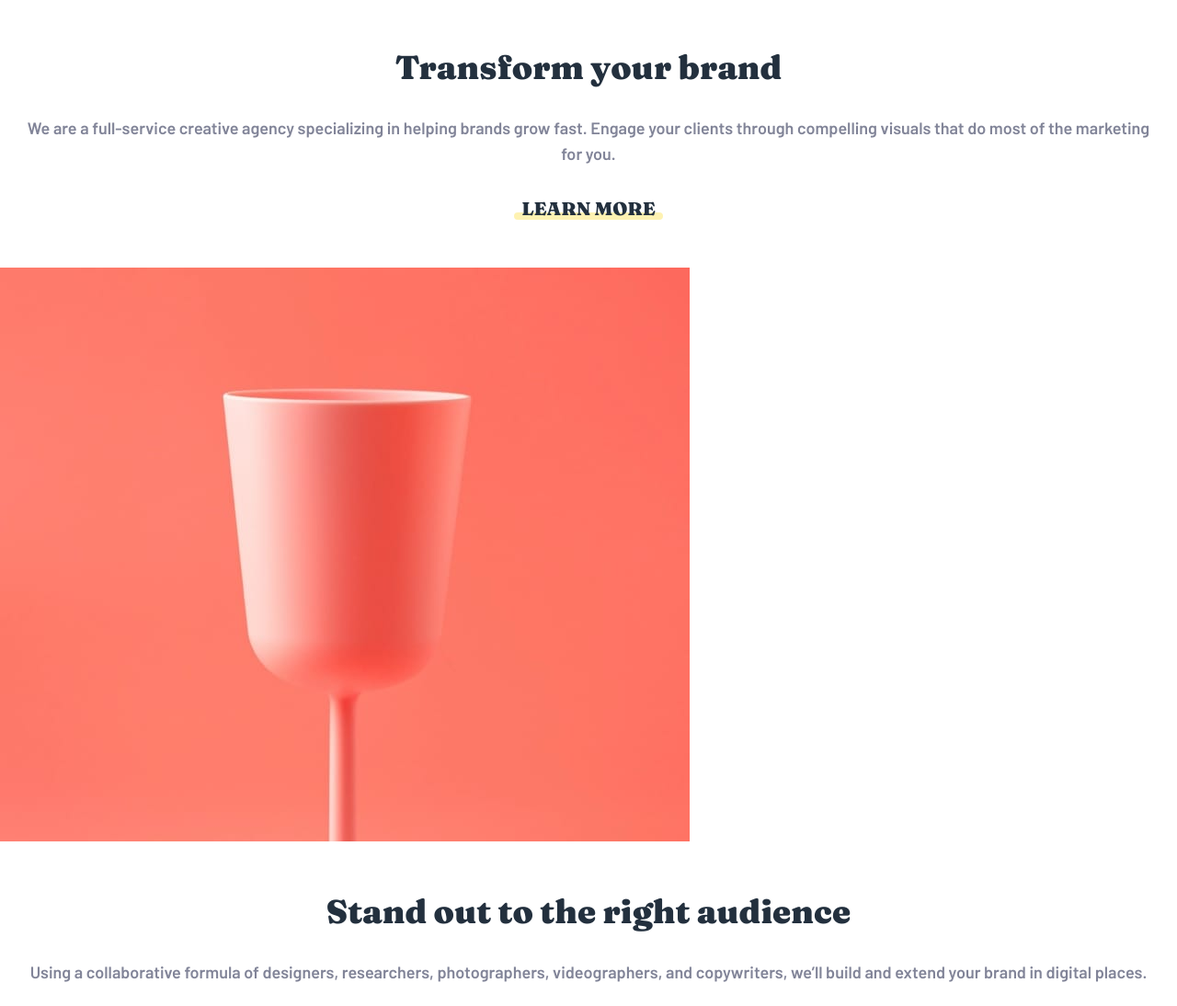
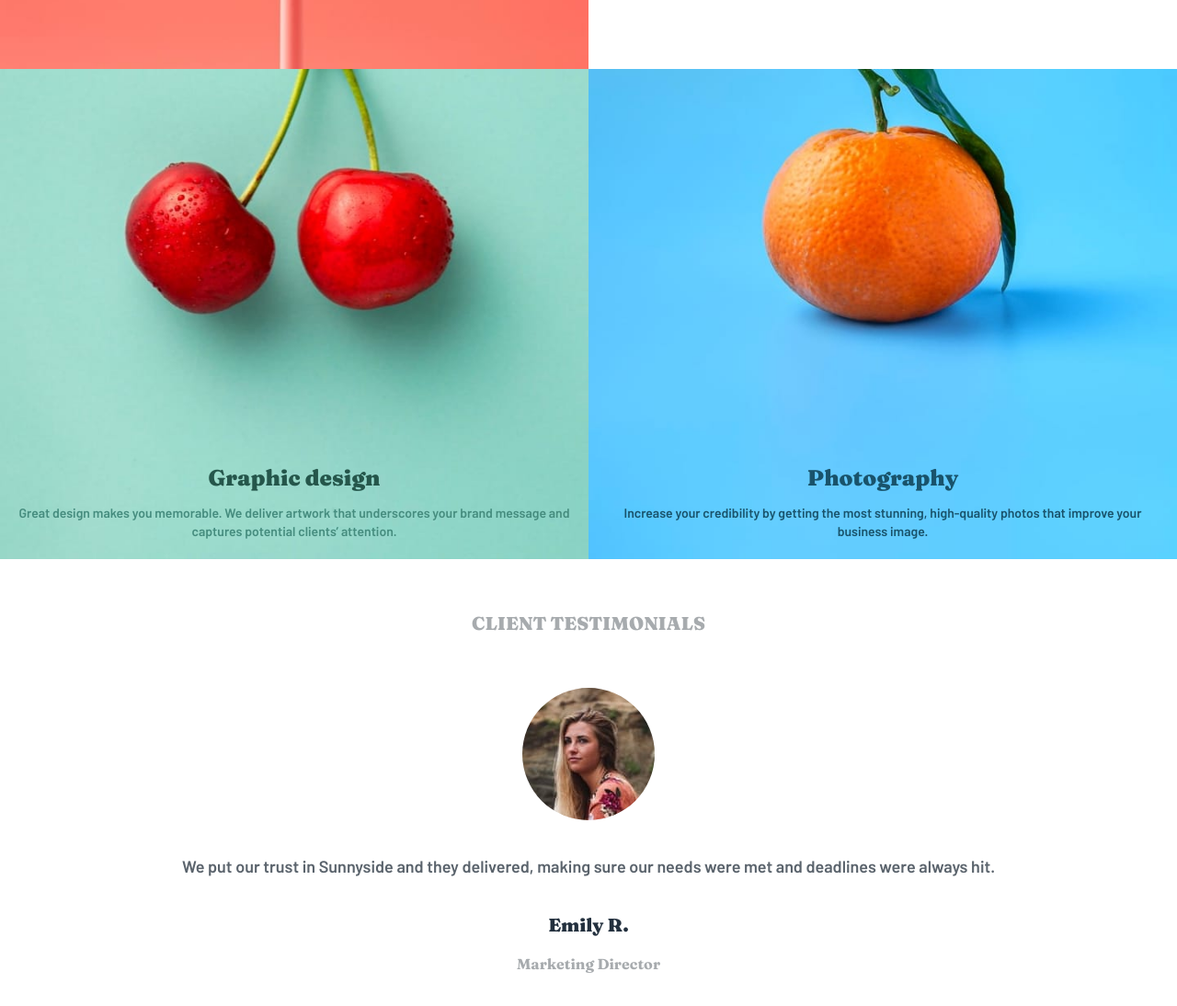
Before and after one commit to SaulOrlando/sunnyide-agency-landing-page, a website: page index.html in a window 1280 px wide. Shown: the part 1703-2797 px from the top of the page at 92% size. Drawn offline with Linux system fonts and the light colour scheme.

Commit message:
chore: :fire: se ha borrado el archivo js innecesario, y esta en construccion el diseño responsivo para desktop

```diff
--- a/index.html
+++ b/index.html
@@ -12,9 +12,15 @@
 
 <body class="text-lg font-barlow font-semibold">
   <header class="relative">
-    <nav class="flex absolute pt-6 px-5 w-full justify-between">
+    <nav class="flex absolute pt-6 px-5 w-full justify-between items-center">
       <img src="./assets/images/logo.svg" alt="logo Sunnyside">
-      <button popovertarget="prueba">
+      <nav class="hidden gap-12 text-white items-center sm:flex">
+        <a href="#" class="transition">About</a>
+        <a href="#" class="transition">Services</a>
+        <a href="#" class="transition">Projects</a>
+        <a href="#" class="bg-white text-dark-blue rounded-full p-3 uppercase font-fraunces font-bold transition-all hover:bg-opacity-40 hover:text-white">Contact</a>
+      </nav>
+      <button popovertarget="prueba" class="sm:hidden">
         <img src="./assets/images/icon-hamburger.svg" alt="hamburger menu">
       </button>
     </nav>
@@ -35,61 +41,65 @@
       </ul>
     </nav>
     <h1
-      class="uppercase absolute text-white text-5xl font-fraunces font-black top-[28%] left-1/2 -translate-y-[28%] -translate-x-1/2 text-center">
+      class="uppercase absolute text-white text-5xl font-fraunces font-black top-[28%] left-1/2 -translate-y-[28%] -translate-x-1/2 text-center sm:top-1/2 sm:-translate-y-1/2">
       We are creatives</h1>
     <img src="./assets/images/icon-arrow-down.svg" alt="arrow down"
-      class="absolute bottom-28 left-1/2 -translate-x-1/2">
+      class="absolute bottom-28 left-1/2 -translate-x-1/2 sm:bottom-2">
     <picture>
+      <source media="(width >= 640px)" srcset="./assets/images/desktop/image-header.jpg">
       <img src="./assets/images/mobile/image-header.jpg" alt="orange">
     </picture>
   </header>
-  <main class="grid grid-cols-1">
+  <main class="grid grid-cols-1 sm:grid-cols-2">
     <picture>
+      <source media="(width >= 640px)" srcset="./assets/images/desktop/image-transform.jpg">
       <img src="./assets/images/mobile/image-transform.jpg" alt="">
     </picture>
-    <article class="flex flex-col gap-8 pt-14 px-6 pb-12 text-center">
-      <h2 class="text-4xl font-black font-fraunces text-very-dark-desaturated-blue">
+    <article class="flex flex-col gap-8 pt-14 px-6 pb-12 text-center sm:py-4 sm:px-2 sm:gap-3 sm:col-start-1 sm:col-end-2 sm:row-start-1">
+      <h2 class="text-4xl font-black font-fraunces text-very-dark-desaturated-blue sm:text-2xl sm:text-left">
         Transform your brand
       </h2>
-      <p class="text-dark-grayish-blue">
+      <p class="text-dark-grayish-blue text-sm">
         We are a full-service creative agency specializing in helping brands grow fast.
         Engage your clients through compelling visuals that do most of the marketing for you.
       </p>
       <section class="w-fit m-auto relative pb-[2px]">
-        <a class="block font-black text-xl uppercase text-very-dark-desaturated-blue font-fraunces px-2 cursor-pointer">
+        <a class="block font-black text-xl uppercase text-very-dark-desaturated-blue font-fraunces px-2 cursor-pointer peer sm:text-base">
           Learn more
         </a>
-        <div class="w-full m-auto bg-yellow-sunny h-2 absolute bottom-1 rounded-full -z-10 opacity-30"></div>
+        <div class="w-full m-auto bg-yellow-sunny h-2 absolute bottom-1 rounded-full -z-10 opacity-30 transition peer-hover:opacity-70"></div>
       </section>
     </article>
     <picture>
+      <source media="(width >= 640px)" srcset="./assets/images/desktop/image-stand-out.jpg">
       <img src="./assets/images/mobile/image-stand-out.jpg" alt="stand out">
     </picture>
-    <article class="flex flex-col gap-8 pt-14 px-6 pb-12 text-center">
-      <h2 class="text-4xl font-black font-fraunces text-very-dark-desaturated-blue">
+    <article class="flex flex-col gap-8 pt-14 px-6 pb-12 text-center sm:py-4 sm:px-2 sm:gap-3">
+      <h2 class="text-4xl font-black font-fraunces text-very-dark-desaturated-blue sm:text-2xl sm:text-left">
         Stand out to the right audience
       </h2>
-      <p class="text-dark-grayish-blue font-semibold">
+      <p class="text-dark-grayish-blue text-sm">
         Using a collaborative formula of designers, researchers, photographers, videographers, and copywriters, we’ll
         build
         and extend your brand in digital places.
       </p>
       <section class="w-fit m-auto relative pb-[2px]">
-        <a class="block font-black text-xl uppercase text-very-dark-desaturated-blue font-fraunces px-2 cursor-pointer">
+        <a class="block font-black text-xl uppercase text-very-dark-desaturated-blue font-fraunces px-2 cursor-pointer peer sm:text-base">
           Learn more
         </a>
-        <div class="w-full m-auto bg-soft-red h-2 absolute bottom-1 rounded-full -z-10 opacity-30"></div>
+        <div class="w-full m-auto bg-soft-red h-2 absolute bottom-1 rounded-full -z-10 opacity-30 transition peer-hover:opacity-70"></div>
       </section>
     </article>
     <article class="relative">
       <picture>
+        <source srcset="./assets/images/desktop/image-graphic-design.jpg" media="(width >= 640px)">
         <img src="./assets/images/mobile/image-graphic-design.jpg" alt="cherries">
       </picture>
-      <section class="absolute bottom-14 flex flex-col gap-9 text-center px-5 text-dark-desaturated-cyan">
-        <h2 class="font-fraunces font-black text-3xl">
+      <section class="absolute bottom-14 flex flex-col gap-9 text-center px-5 text-dark-desaturated-cyan sm:bottom-5 sm:gap-3">
+        <h2 class="font-fraunces font-black text-3xl sm:text-2xl">
           Graphic design
         </h2>
-        <p class="text-dark-moderate-cyan">
+        <p class="text-dark-moderate-cyan sm:text-sm">
           Great design makes you memorable. We deliver artwork that underscores your brand message and captures
           potential
           clients’ attention.
@@ -98,13 +108,14 @@
     </article>
     <article class="relative">
       <picture>
+        <source srcset="./assets/images/desktop/image-photography.jpg" media="(width >= 640px)">
         <img src="./assets/images/mobile/image-photography.jpg" alt="mandarina">
       </picture>
-      <section class="absolute bottom-14 flex flex-col gap-9 text-center px-5 text-dark-blue">
-        <h2 class="font-fraunces font-black text-3xl">
+      <section class="absolute bottom-14 flex flex-col gap-9 text-center px-5 text-dark-blue sm:bottom-5 sm:gap-3">
+        <h2 class="font-fraunces font-black text-3xl sm:text-2xl">
           Photography
         </h2>
-        <p>
+        <p class="sm:text-sm">
           Increase your credibility by getting the most stunning, high-quality photos that improve your business image.
         </p>
       </section>
@@ -189,9 +200,11 @@
       <img src="./assets/images/icon-pinterest.svg" alt="icon pinterest" class="cursor-pointer">
     </section>
     <div class="pt-16 text-center text-dark-desaturated-cyan">
-      Desafío de <a href="https://www.frontendmentor.io?ref=challenge" target="_blank" class="text-dark-blue transition-colors hover:text-soft-red">Frontend Mentor</a>.
+      Desafío de <a href="https://www.frontendmentor.io?ref=challenge" target="_blank"
+        class="text-dark-blue transition-colors hover:text-soft-red">Frontend Mentor</a>.
       <br>
-      Codificado por <a href="https://github.com/SaulOrlando" target="_blank" class="text-dark-blue transition-colors hover:text-soft-red">Salando</a>.
+      Codificado por <a href="https://github.com/SaulOrlando" target="_blank"
+        class="text-dark-blue transition-colors hover:text-soft-red">Salando</a>.
     </div>
   </footer>
 </body>
```
Also changed, not shown: dist/styles.css, src/js/main.js (deleted).
